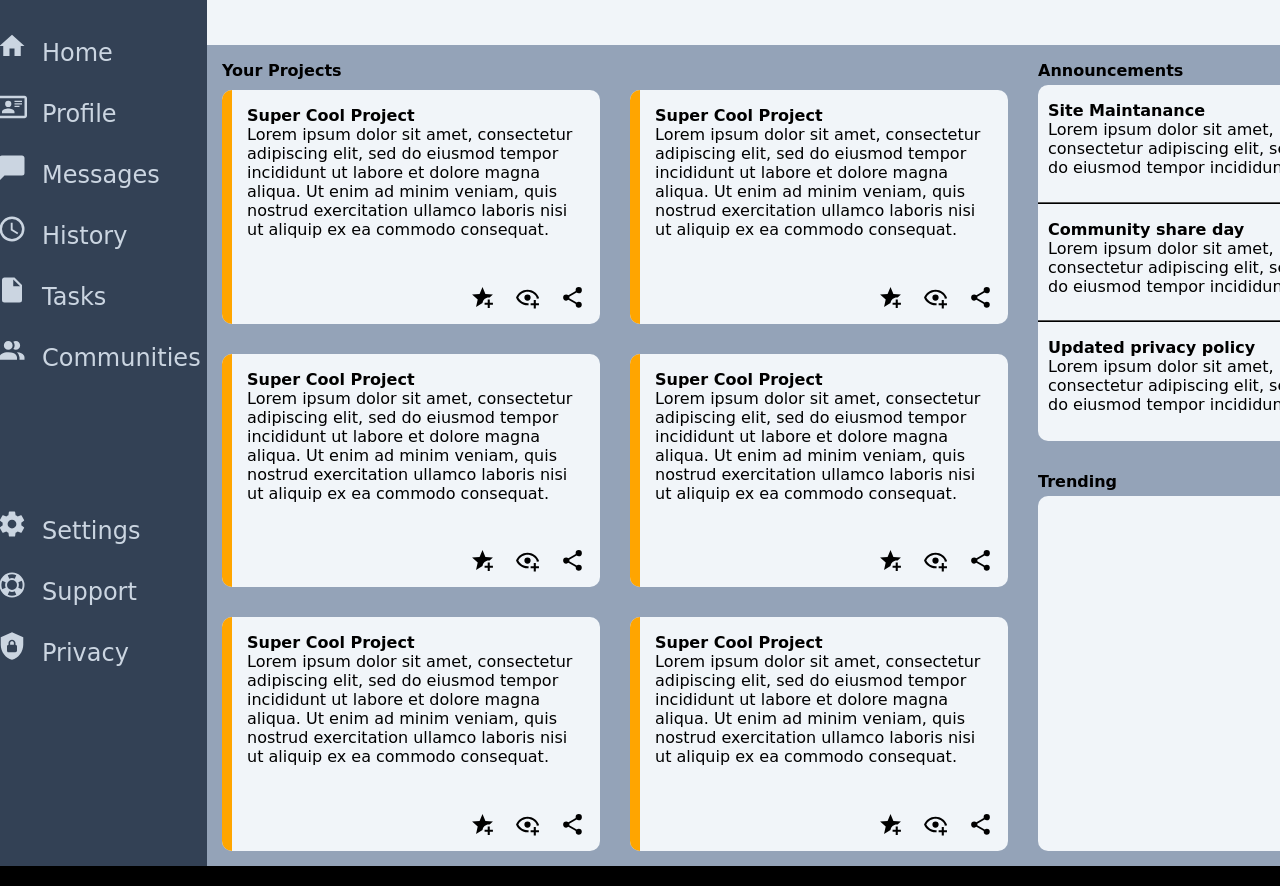
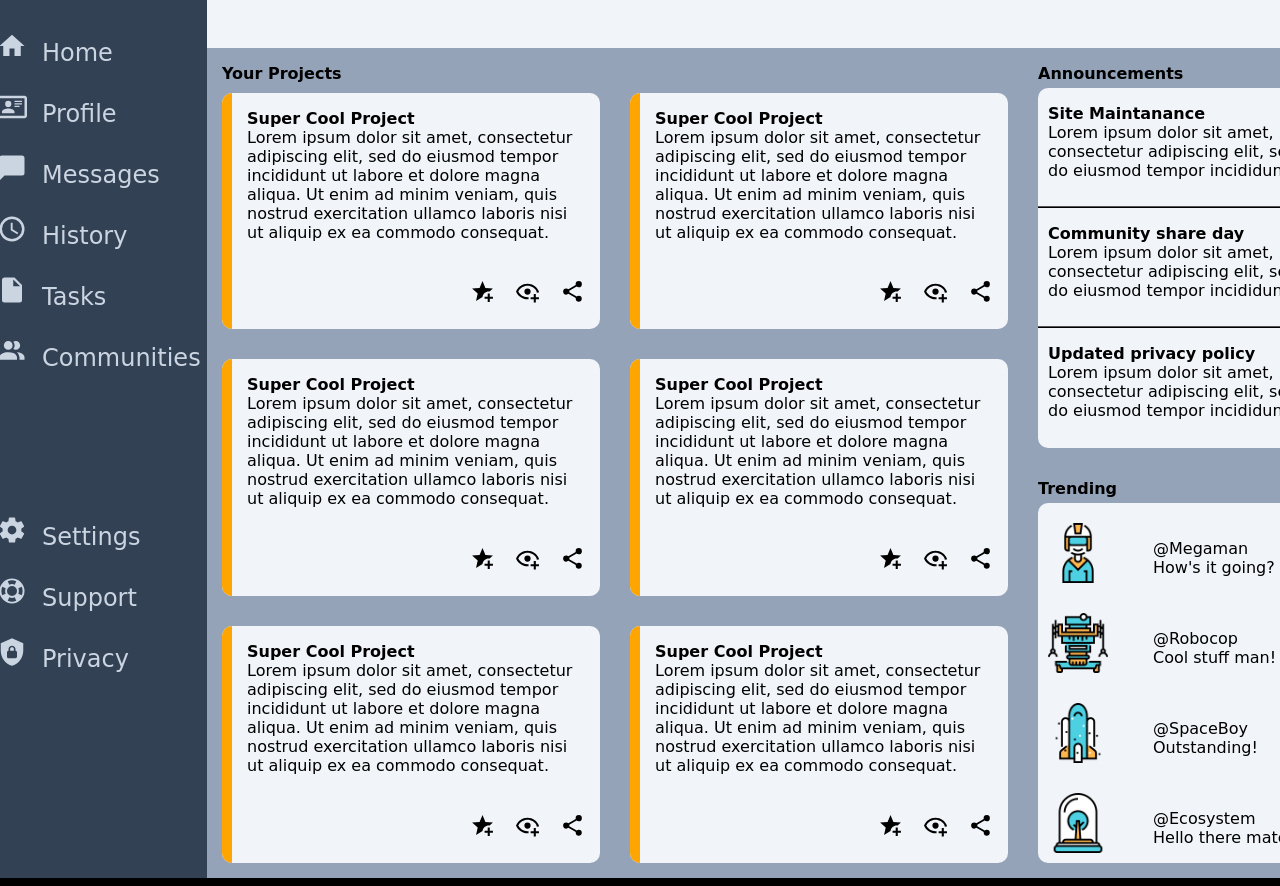
Before and after one commit to Dezkiel/Odin_Admin_Dashboard, a plain HTML site: page index.html in a window 1280 px wide. Shown: the part 168-1054 px from the top of the page. Drawn offline with Linux system fonts and the light colour scheme; a web font is replaced by a local one.

Commit message:
Added 'trending' icons, placed them in a correct area and styled a little

```diff
--- a/index.html
+++ b/index.html
@@ -131,13 +131,20 @@
 
                           </div>
                           <div class="trending-content">
-
+                            <img class="trending-icon" src="/icons/augmented-reality.png">
+                            <p>@Megaman <br> How's it going?</p>
                           </div>
                           <div class="trending-content">
-
+                            <img class="trending-icon" src="/icons/robot.png">
+                            <p>@Robocop <br> Cool stuff man!</p>
                           </div>
                           <div class="trending-content">
-
+                            <img class="trending-icon" src="/icons/rocket.png">
+                            <p>@SpaceBoy <br> Outstanding!</p>
+                          </div>
+                          <div class="trending-content">
+                            <img class="trending-icon" src="/icons/tree.png">
+                            <p>@Ecosystem <br> Hello there mateys</p>
                           </div>
                       </div>
                   </div>
--- a/style.css
+++ b/style.css
@@ -136,7 +136,7 @@ button:hover
 	border-radius: 10px;
 	display: grid;
 	grid-template-columns: 10px 1fr;
-	grid-template-rows: 5fr 1fr;
+	grid-template-rows: 5fr 50px;
 }
 .project-content
 {
@@ -193,4 +193,19 @@ button:hover
 	border-radius: 10px;
 	background-color: #f1f5f9;
 	margin: 15px;
+    display: flex;
+    flex-direction: column;
+    gap: 20px;
 }
+.trending-content
+{
+    display: flex;
+    flex-direction: row;
+    gap: 30px;
+}
+.trending-icon
+{
+    height: 60px;
+    width: auto;
+    padding-left: 10px;
+}
```
Also changed, not shown: icons/augmented-reality.png (added), icons/robot.png (added), icons/rocket.png (added), icons/tree.png (added).
